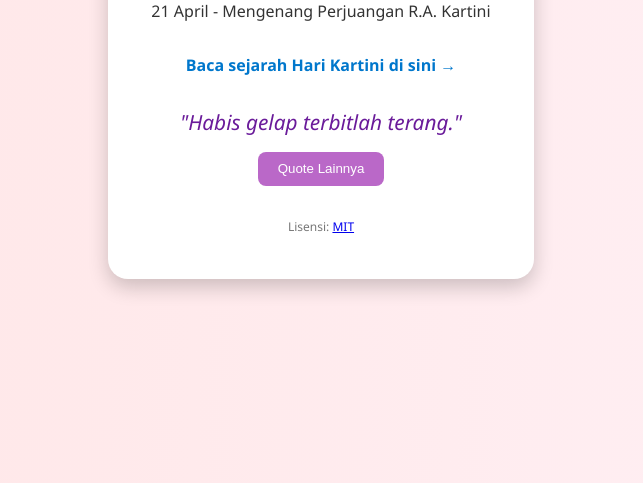
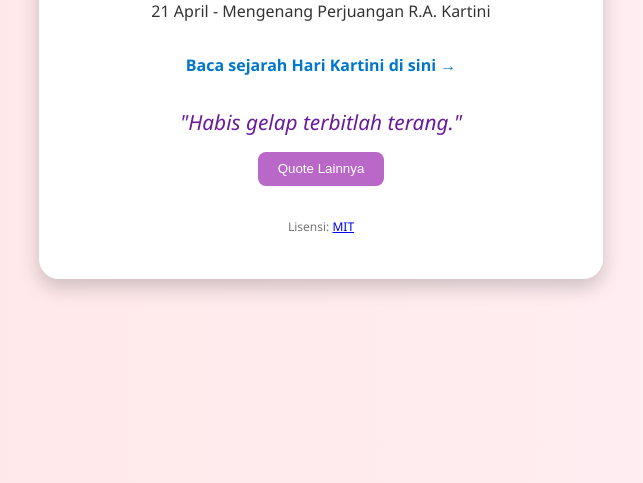
Before and after one commit to Krigergeist/Quote-dari-R.A.Kartini, a plain HTML site: page index.html in a window 1280 px wide. Shown: the part 317-800 px from the top of the page, without its empty margins (319-962 px from the left). Drawn offline with Linux system fonts and the light colour scheme.

Commit message:
Update style.css

```diff
--- a/css/style.css
+++ b/css/style.css
@@ -15,7 +15,7 @@ body {
   background: #fff;
   border-radius: 20px;
   box-shadow: 0 8px 20px rgba(0, 0, 0, 0.2);
-  max-width: 500px;
+  width: 500px;
 }
 
 header h1 {
```
